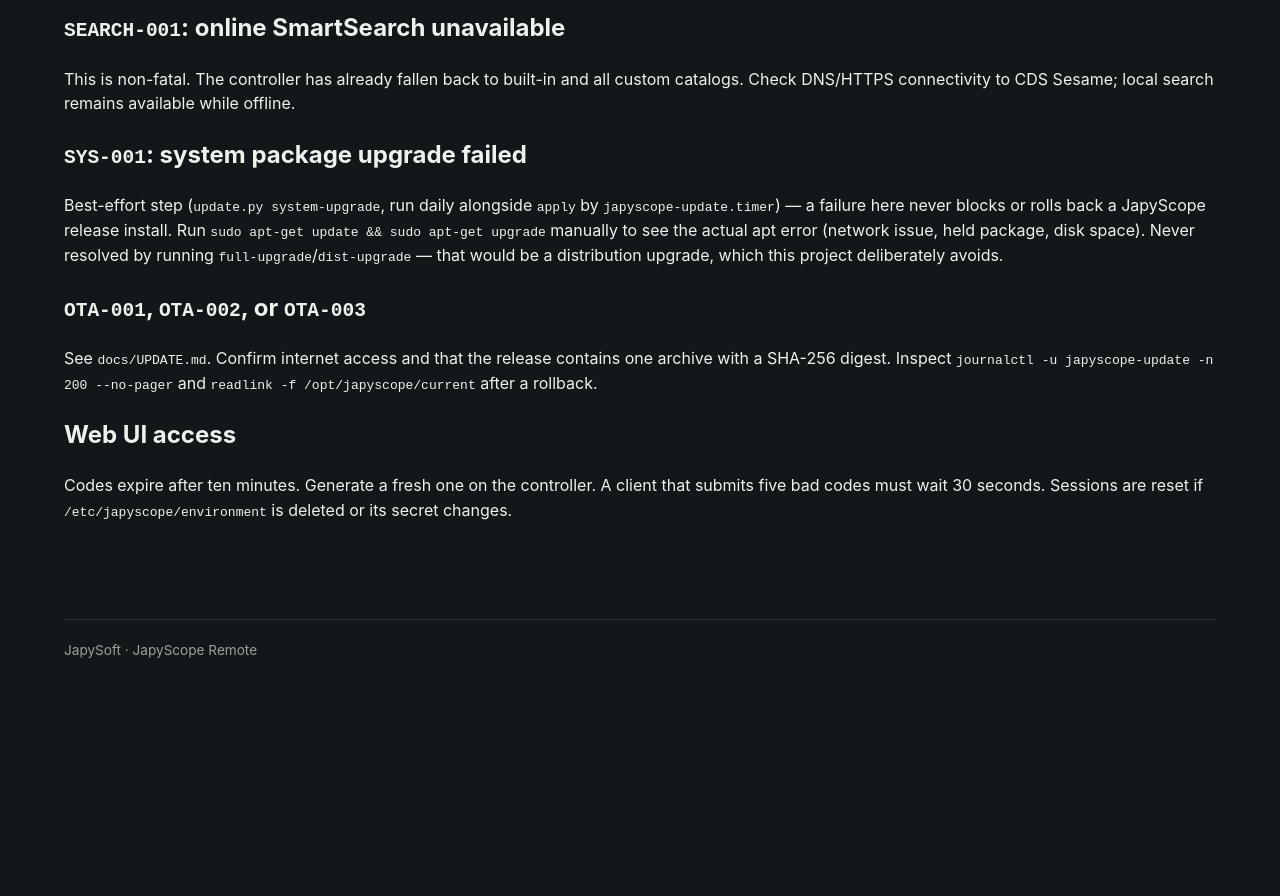
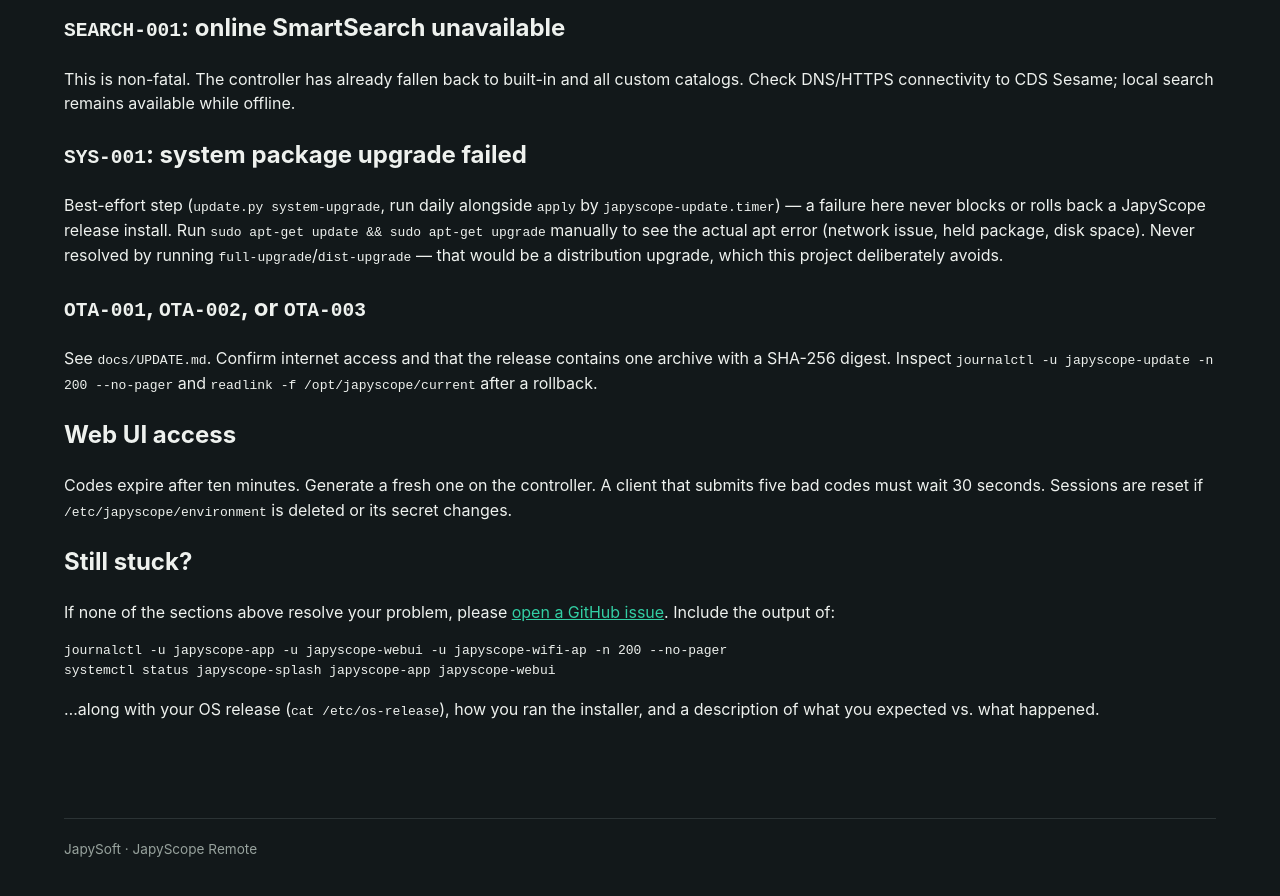
Before and after one commit to jan-tdy/japyscope-remote, a Jekyll site: the page built from docs/TROUBLESHOOTING.md, in a window 1280 px wide and 900 px high, scrolled down 5044 px. Shown: the top 896 px of the window. Built offline with Jekyll 4.4.1, drawn with Linux system fonts in a browser that asks for light colours; before the commit the page ends 5745 px from its top, so only the background shows below that.

Commit message:
docs: improve install wizard error options and add GitHub issue note to troubleshooting
- Replace literal 'With error — help!' with natural-language 'The installer failed — troubleshooting guide.' in step 4
- Add 'Something went wrong — troubleshooting guide.' link option to step 3 (Prepare the Pi)
- Replace bare troubleshooting link paragraph in step 6 with proper step-option buttons (success gate + troubleshooting link)
- Append 'Still stuck?' section to TROUBLESHOOTING.md pointing users to open a GitHub issue

````diff
--- a/docs/TROUBLESHOOTING.md
+++ b/docs/TROUBLESHOOTING.md
@@ -354,3 +354,17 @@
 Codes expire after ten minutes. Generate a fresh one on the controller. A
 client that submits five bad codes must wait 30 seconds. Sessions are reset if
 `/etc/japyscope/environment` is deleted or its secret changes.
+
+## Still stuck?
+
+If none of the sections above resolve your problem, please
+[open a GitHub issue](https://github.com/jan-tdy/japyscope-remote/issues/new).
+Include the output of:
+
+```sh
+journalctl -u japyscope-app -u japyscope-webui -u japyscope-wifi-ap -n 200 --no-pager
+systemctl status japyscope-splash japyscope-app japyscope-webui
+```
+
+…along with your OS release (`cat /etc/os-release`), how you ran the
+installer, and a description of what you expected vs. what happened.
````
Also changed, not shown: docs/install/index.md (+4 -4 lines).
